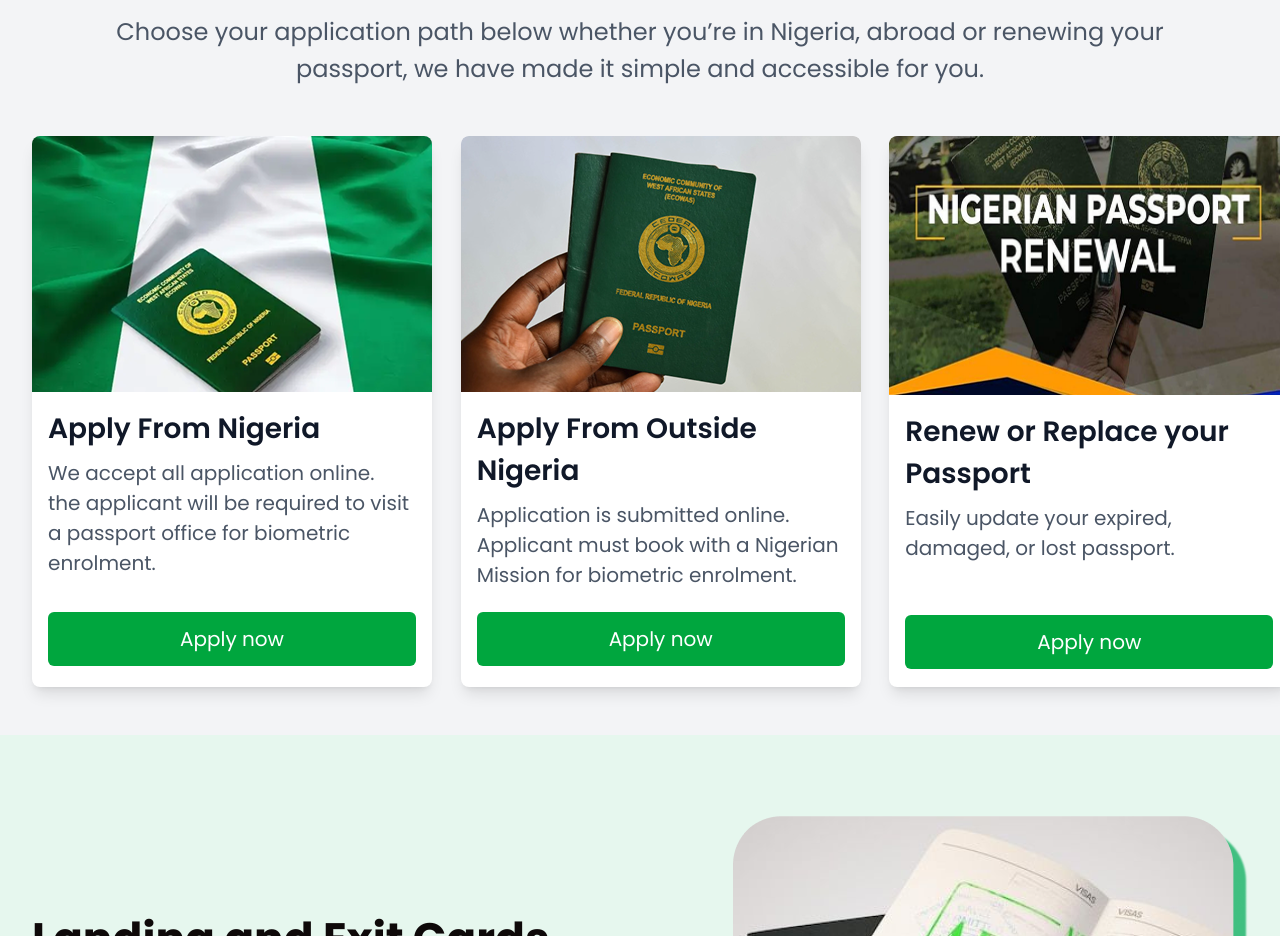
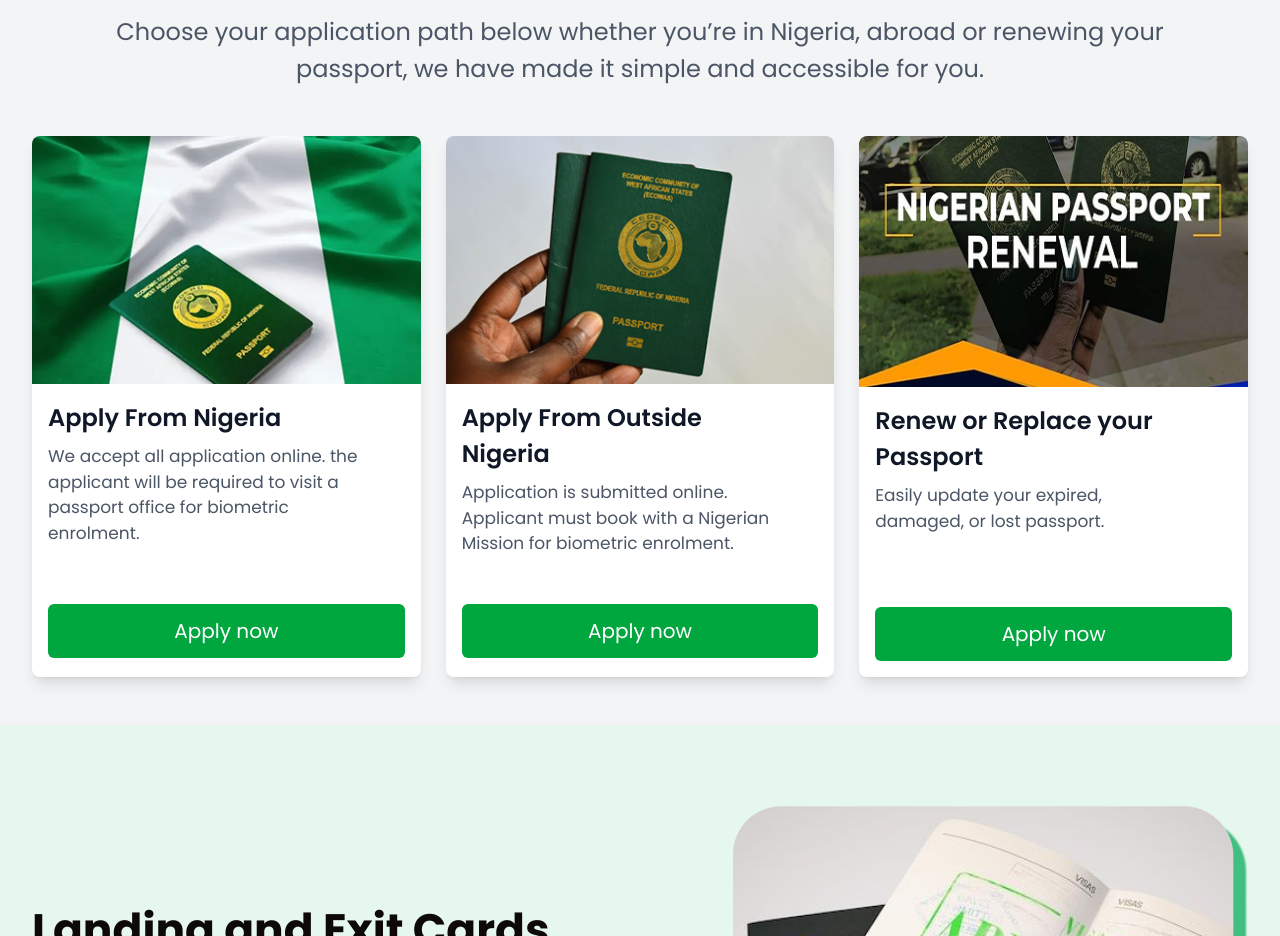
Before and after one commit to samadeola1/Nigeria-Immigration-Service, a React (Vite) app in the folder client/: page / in a window 1280 px wide. Shown: the part 3080-4016 px from the top of the page. Built offline with nearby package versions, Linux system fonts and the light colour scheme.

Commit message:
full sections update

```diff
--- a/client/src/sections/LandingAndExit.jsx
+++ b/client/src/sections/LandingAndExit.jsx
@@ -6,7 +6,7 @@
   return (
     <div className="bg-[#E6F7EE] border-0">
       <div className="mx-auto max-w-7xl px-4 sm:px-6 lg:px-8 ">
-        <div className="flex lg:flex-row  items-center gap-0 md:gap-[80px] py-[80px] flex-col-reverse  md:flex-col">
+        <div className="flex lg:flex-row  items-center gap-0 md:gap-[60px] lg:gap-[80px] py-[80px] flex-col-reverse  md:flex-col">
           <div className="flex-1 text-center md:text-left">
             <h2 className="text-[24px] text-center lg:text-start md:text-[36px] lg:text-[44px] font-bold font-poppins text-[#0e0909] pt-5 pb-4">
               Landing and Exit Cards
--- a/client/src/sections/StartYourJourney.jsx
+++ b/client/src/sections/StartYourJourney.jsx
@@ -37,30 +37,30 @@
           <h2 className="text-[28px] md:text-[36px] lg:text-[44px] font-bold font-poppins text-gray-900 pl-10 pr-10 pb-4 lg">
             Start Your Journey With Ease
           </h2>
-          <p className="text-lg text-gray-600 px-1 lg:px-[30px] font-poppins font-normal text-[16px] lg:text-[24px]">
+          <p className="text-lg text-gray-600 px-6 md:px-[20px] lg:px-[30px] font-poppins font-normal text-[16px] lg:text-[24px]">
             Choose your application path below whether you’re in Nigeria, abroad
             or renewing your passport, we have made it simple and accessible for
             you.
           </p>
         </div>
 
-        <div className="grid grid-cols-1 md:grid-cols-3 max-w-full gap-[70px] ">
+        <div className="grid grid-cols-1 md:grid-cols-2 lg:grid-cols-3 max-w-full gap-[25px]">
           {cardData.map((card) => (
             <div
               key={card.id}
-              className="lg:w-[400px] bg-white rounded-lg shadow-lg overflow-hidden h-[490px] md:h-[505px] lg:h-[551px]"
+              className=" bg-white rounded-lg shadow-lg overflow-hidden"
             >
               <img
                 src={card.image}
                 alt={card.alt}
                 className="w-full  object-cover"
               />
-              <div className="p-4 flex flex-col justify-between h-[255px] md:h-[350px] lg:h-[290px]">
+              <div className="p-4 flex flex-col justify-between h-[255px] lg:h-[290px]">
                 <div>
-                  <h3 className="text-[24px] lg:text-[28px] md:pb-2 lg:pb-0 font-semibold text-gray-900 mb-2 pr-[40px] font-poppins">
+                  <h3 className="text-[24px] md:pb-2 lg:pb-0 font-semibold text-gray-900 mb-2 pr-[40px] font-poppins">
                     {card.title}
                   </h3>
-                  <p className="text-gray-600 text:[16px] lg:text-[20px] font-poppins font-normal pr-[30px] md:pr-[5px]">
+                  <p className="text-gray-600 text:[16px] lg:text-[17px] font-poppins font-normal pr-[30px] md:pr-[10px] lg:pr-[40px]">
                     {card.description}
                   </p>
                 </div>
```
